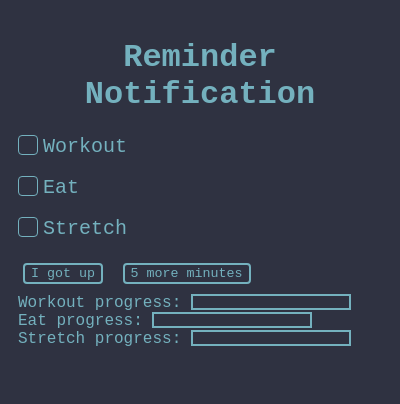
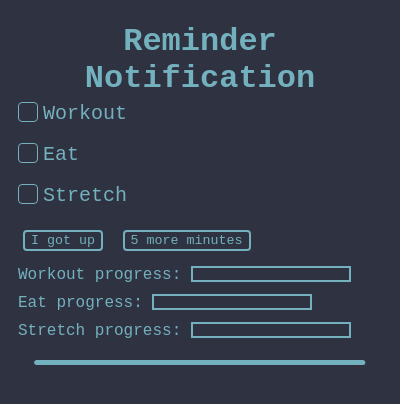
Before and after one commit to aidankeighron/reminder-notification, an Electron app: page index.html in a window 400 px wide. Drawn offline with Linux system fonts and the light colour scheme.

Commit message:
progress bar and movable window

```diff
--- a/index.html
+++ b/index.html
@@ -2,14 +2,14 @@
 <html>
   <head>
     <meta charset="UTF-8">
-    <meta http-equiv="Content-Security-Policy" content="default-src 'self'; script-src 'self'">
+    <meta http-equiv="Content-Security-Policy" content="style-src 'self' 'unsafe-inline'; default-src 'self'; script-src 'self'">
     <title>Hello World!</title>
     <link rel="stylesheet" href="style.css" />
   </head>
   <body>
     <div>
       <center>
-        <h1>Reminder Notification</h1>
+        <h1 class="title">Reminder Notification</h1>
       </center>
       <label class="main" for="workout"> Workout
         <input type="checkbox" id="workout" name="workout" value="Workout">
@@ -26,19 +26,28 @@
 
       <button id="confirm">I got up</button>
       <button id="plus5">5 more minutes</button><br>
+      <div class="progressdiv">
 
         <label class="progressbar" for="workoutProgress">Workout progress:
           <progress class="progressbar" id="workoutProgress" value="0" max="2"></progress><br>
         </label>
+      </div>
 
+      <div class="progressdiv">
         <label class="progressbar" for="eatProgress">Eat progress:
           <progress class="progressbar" id="eatProgress" value="0" max="3"></progress><br>
         </label>
+      </div>
 
+      <div class="progressdiv">
     <label class="progressbar" for="stretchProgress">Stretch progress:
       <progress id="stretchProgress" value="0" max="3"></progress>
     </label>
+  </div>
 
+      <div class="round-time-bar" data-style="smooth" style="--duration: 3600;">
+        <div></div>
+      </div>
     </div>
   </body>
 </html>
--- a/style.css
+++ b/style.css
@@ -8,6 +8,11 @@ body {
     background: #2f3241;
     color: #74b1be;
     padding: 10px;
+    -webkit-app-region: drag;
+}
+
+.title {
+    margin: 5px;
 }
 
 button {
@@ -15,7 +20,7 @@ button {
     border: solid #74b1be 2px;
     color: #74b1be;
     margin: 5px;
-    margin-bottom: 10px;
+    margin-bottom: 5px;
 }
 
 .main {
@@ -24,6 +29,10 @@ button {
     padding-left: 25px;
     cursor: pointer;
     font-size: 20px;
+}
+
+.progressdiv {
+    margin-top: 10px;
 }
 
 input[type=checkbox] {
@@ -76,6 +85,29 @@ progress[value]::-webkit-progress-bar {
 }
 
 progress[value]::-webkit-progress-value {
-    background-image:-webkit-linear-gradient(left, #74b1be, #74b1be); #yea its shit but if it works it works
+    background-image:-webkit-linear-gradient(left, #74b1be, #74b1be); /* yea its shit but if it works it works */
+}
 
+.round-time-bar {
+    margin: 1rem;
+    overflow: hidden;
+    margin-top: 20px;
 }
+
+.round-time-bar div {
+height: 5px;
+    animation: roundtime calc(var(--duration) * 1s) steps(var(--duration))forwards;
+    transform-origin: left center;
+    background: linear-gradient(to bottom, #74b1be, #74b1be);
+}
+
+.round-time-bar[data-style="smooth"] div {
+    animation: roundtime calc(var(--duration) * 1s) linear forwards;
+}
+
+@keyframes roundtime {
+    to {
+        /* More performant than `width` */
+        transform: scaleX(0);
+    }
+}
```
Also changed, not shown: schedule.js (+7 -0 lines). Lines whose indentation alone changed are shown as unchanged.
